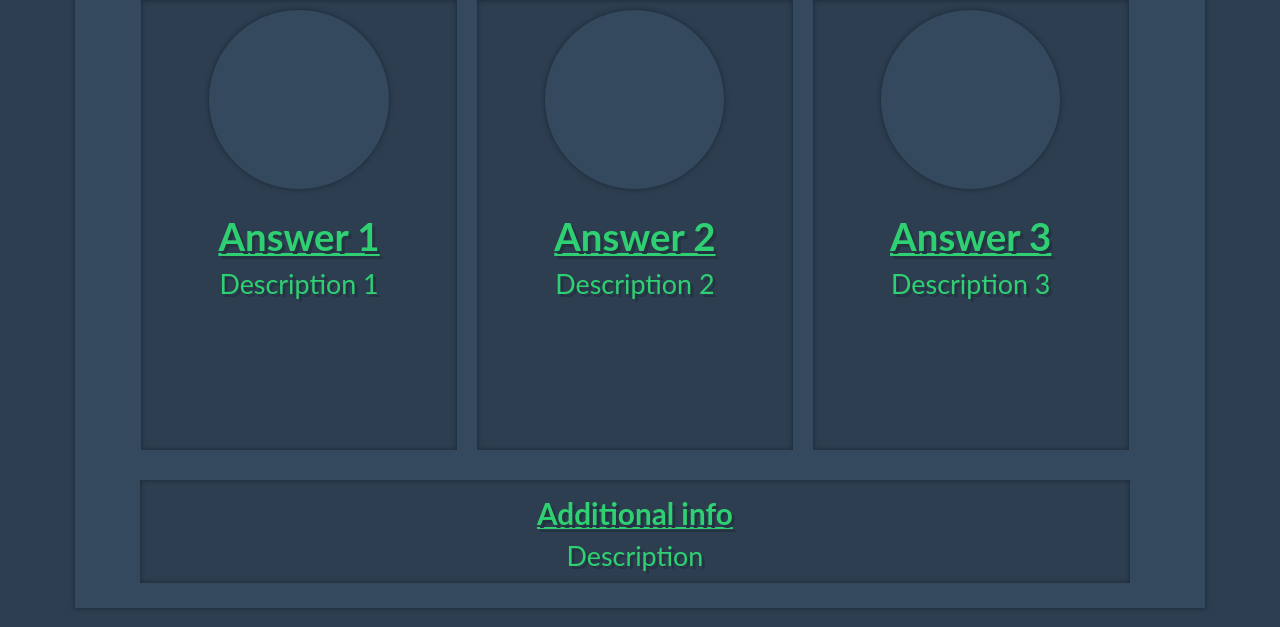
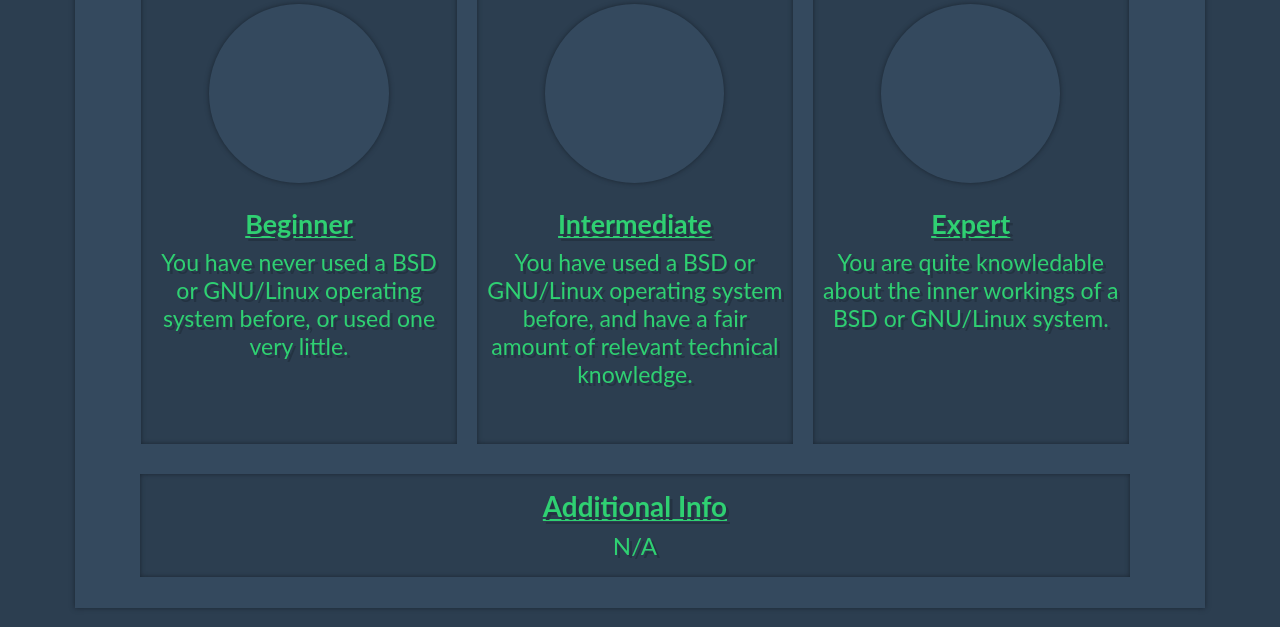
Before and after one commit to Linux-Master-Race/distropicker.github.io, a plain HTML site: page index.html in a window 1280 px wide. Shown: the part 173-800 px from the top of the page. Drawn offline with Linux system fonts and the light colour scheme.

Commit message:
Add js to set questions, add rough version of first question, font resizing

```diff
--- a/css/app.css
+++ b/css/app.css
@@ -25,7 +25,7 @@ body {
 	margin: 0;
 	padding: 0;
 	padding-top: 1.5vh;
-	font-size: 90%;
+	font-size: 80%;
 }
 #answers {
 	width: 90%;
@@ -33,12 +33,13 @@ body {
 	padding-top: 2vh;
 }
 h6 {
-	font-size: 80%;
+	font-size: 56%;
 	margin: 0;
 	padding-top: 3vh;
+	text-decoration: underline;
 }
 #answers p {
-	font-size: 56%;
+	font-size: 48%;
 	margin: 1vh;
 }
 #ans1, #ans2, #ans3 {
@@ -64,10 +65,10 @@ h6 {
 }
 #info h6 {
 	padding-top: 2vh;
-	font-size: 62%;
+	font-size: 58%;
 }
 #info p {
-	font-size: 56%;
+	font-size: 50%;
 	margin-top: 1vh;
 }
 .shadowed {
--- a/index.html
+++ b/index.html
@@ -14,30 +14,31 @@
 		<h3 id="maintitle" class="text-shadowed titletext">DistroPicker - Pick Your Perfect Distro</h3>
 	</div>
 	<div id="main" class="shadowed">
-		<div id="question"><p class="text-shadowed titletext">Test question</p></div>
+		<div><p id="question" class="text-shadowed titletext">Question</p></div>
 		<div id="answers">
 			<a href="#" id="ans1" class="inner-shadowed text-shadowed titletext">
 				<div class="circle shadowed"></div>
-				<h6><u>Answer 1</u></h6>
-				<p>Description 1</p>
+				<h6 id="ans1_title">Answer 1</h6>
+				<p id="ans1_desc">Description 1</p>
 			</a>
 
 			<a href="#" id="ans2" class="inner-shadowed text-shadowed titletext">
 				<div class="circle shadowed"></div>
-				<h6><u>Answer 2</u></h6>
-				<p>Description 2</p>
+				<h6 id="ans2_title">Answer 2</h6>
+				<p id="ans2_desc">Description 2</p>
 			</a>
 
 			<a href="#" id="ans3" class="inner-shadowed text-shadowed titletext">
 				<div class="circle shadowed"></div>
-				<h6><u>Answer 3</u></h6>
-				<p>Description 3</p>
+				<h6 id="ans3_title">Answer 3</h6>
+				<p id="ans3_desc">Description 3</p>
 			</a>
 		</div>
 		<div id="info" class="inner-shadowed text-shadowed titletext">
-			<h6><u>Additional info</u></h6>
-			<p>Description</p>
+			<h6>Additional Info</h6>
+			<p id="info_text">Description</p>
 		</div>
 	</div>
+	<script src="js/quiz.js"></script>
 </body>
 </html>
--- a/js/quiz.js
+++ b/js/quiz.js
@@ -0,0 +1,30 @@
+function click() {
+	console.log("test");
+}
+var btn1 = document.getElementById("ans1");
+var btn2 = document.getElementById("ans2");
+var btn3 = document.getElementById("ans3");
+btn1.addEventListener("click", click, false);
+
+function setQuestion(newText) {
+	document.getElementById("question").innerHTML=newText;
+}
+
+function setAns(number, title, desc) {
+	document.getElementById("ans" + number.toString() + "_title").innerHTML=title;
+	document.getElementById("ans" + number.toString() + "_desc").innerHTML=desc;
+}
+
+function setInfo(newText) {
+	document.getElementById("info_text").innerHTML=newText;
+}
+
+function q1() {
+	setQuestion("What is your *NIX operating system skill level?");
+	setAns(1, "Beginner", "You have never used a BSD or GNU/Linux operating system before, or used one very little.");
+	setAns(2, "Intermediate", "You have used a BSD or GNU/Linux operating system before, and have a fair amount of relevant technical knowledge.");
+	setAns(3, "Expert", "You are quite knowledable about the inner workings of a BSD or GNU/Linux system.");
+	setInfo("N/A");
+}
+
+q1();
```
